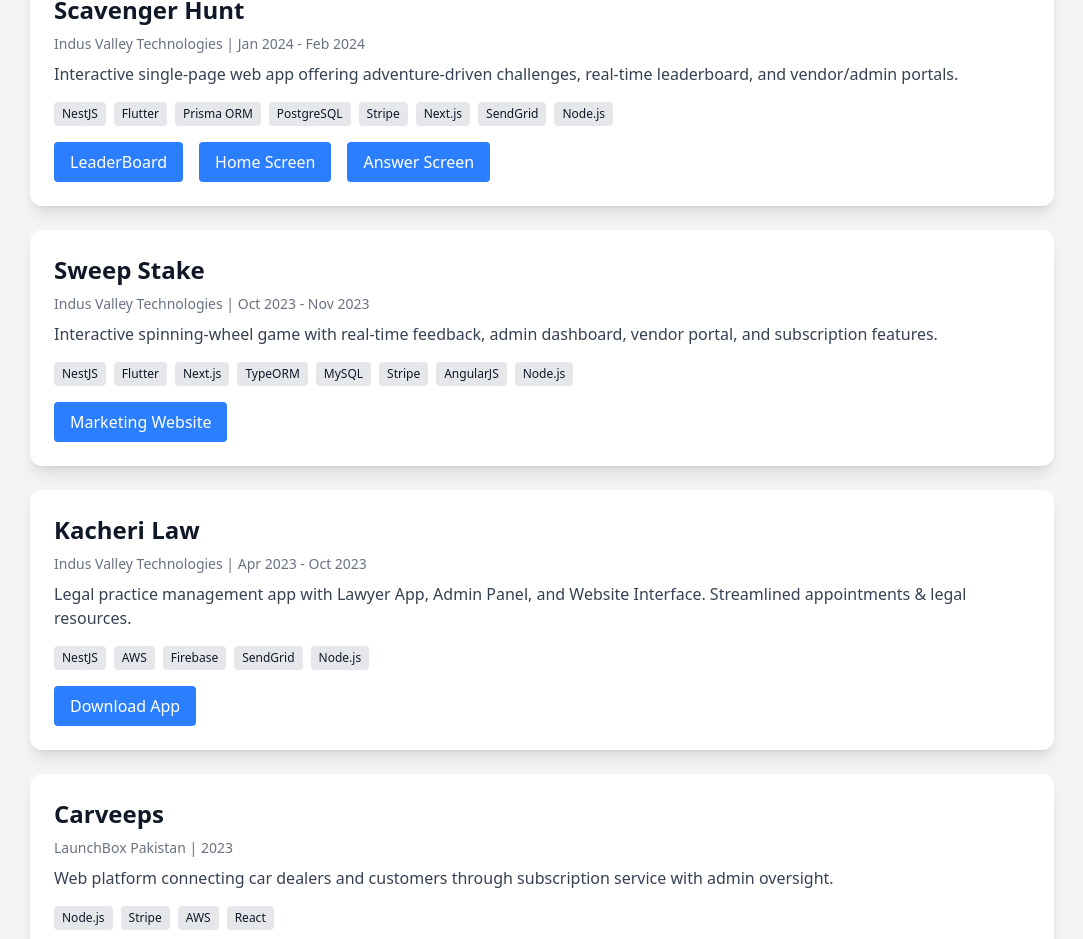
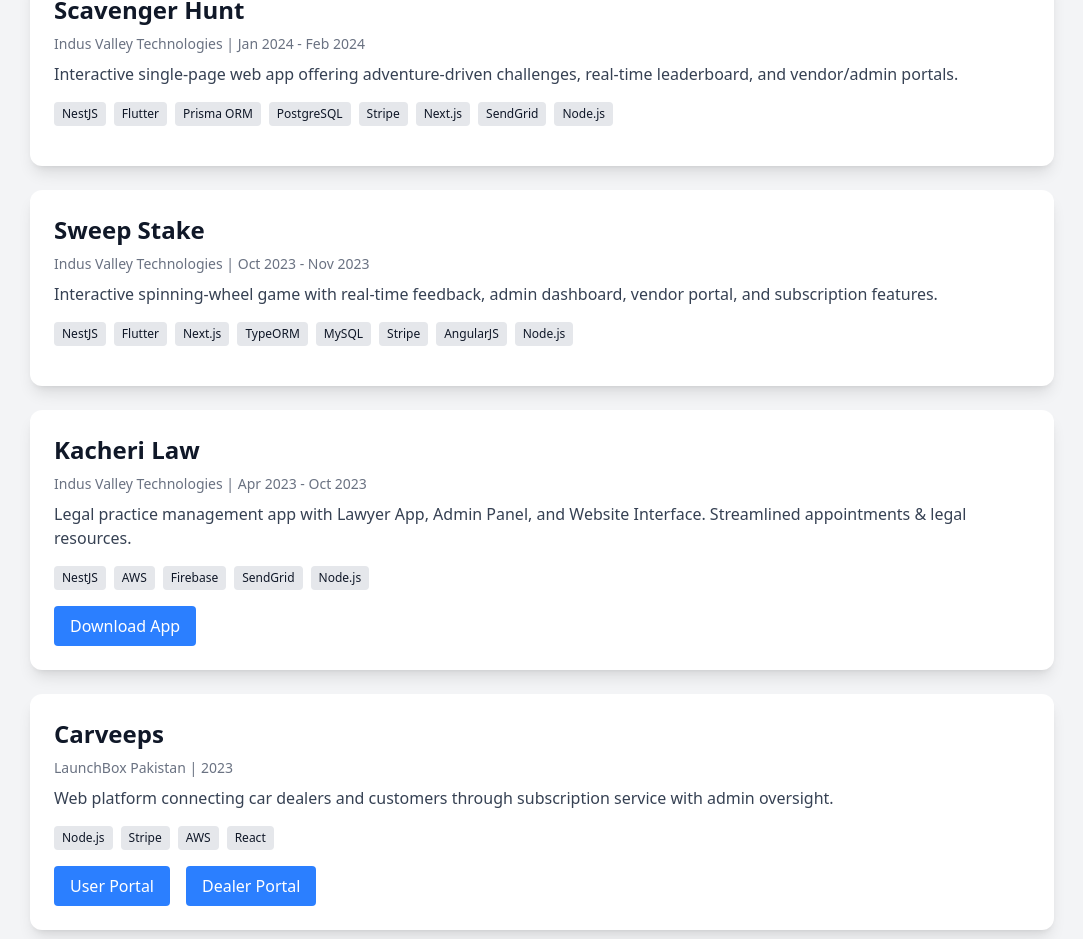
Before and after one commit to shaheeralirahoo/shaheer_rahoo_Portfolio, a React (Vite) app: page / in a window 1280 px wide. Shown: the part 2830-3769 px from the top of the page, without its empty margins (98-1181 px from the left). Built offline with nearby package versions, Linux system fonts and the light colour scheme.

Commit message:
update  projects

```diff
--- a/src/components/Projects.jsx
+++ b/src/components/Projects.jsx
@@ -92,11 +92,11 @@
                 "SendGrid",
                 "Node.js"
             ],
-            links: [
-                { name: "LeaderBoard", url: "#" },
-                { name: "Home Screen", url: "#" },
-                { name: "Answer Screen", url: "#" }
-            ]
+            // links: [
+            //     { name: "LeaderBoard", url: "#" },
+            //     { name: "Home Screen", url: "#" },
+            //     { name: "Answer Screen", url: "#" }
+            // ]
         },
         {
             title: "Sweep Stake",
@@ -114,7 +114,7 @@
                 "AngularJS",
                 "Node.js"
             ],
-            links: [{ name: "Marketing Website", url: "#" }]
+            // links: [{ name: "Marketing Website", url: "#" }]
         },
         {
             title: "Kacheri Law",
@@ -199,7 +199,7 @@
                             ))}
                         </div>
                         <div className="flex gap-4 flex-wrap">
-                            {proj.links.map((link, i) => (
+                            {proj?.links?.map((link, i) => (
                                 <a key={i} href={link.url} target="_blank" rel="noopener noreferrer" className="px-4 py-2 bg-blue-500 text-white rounded hover:bg-blue-600">
                                     {link.name}
                                 </a>
```
